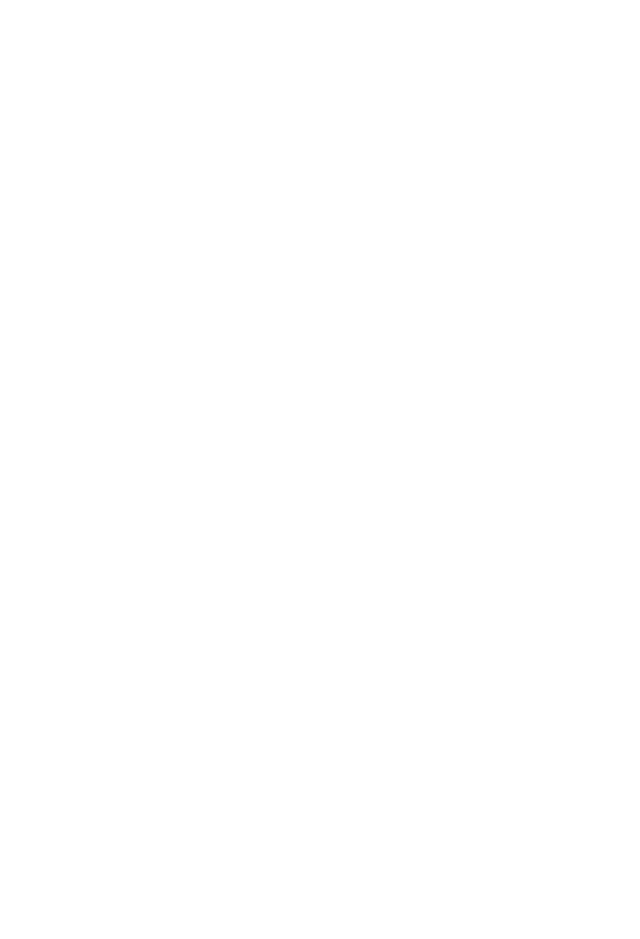
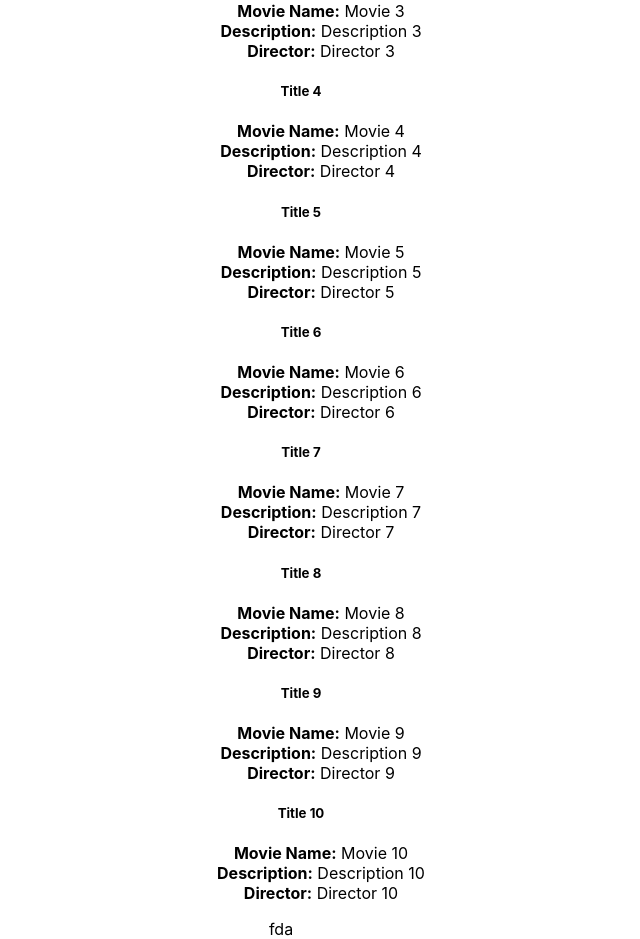
Before and after one commit to lalazaz/demo-react-in-action, a React (Create React App) app: page / in a window 1280 px wide. Shown: the part 320-1259 px from the top of the page, without its empty margins (359-999 px from the left). Before the commit the page ends 800 px from the top, so only its background shows below. Built offline with nearby package versions, Linux system fonts and the light colour scheme.

Commit message:
feat:数据获取与联通

```diff
--- a/src/App.js
+++ b/src/App.js
@@ -1,19 +1,21 @@
 import './App.css';
-// import { useDispatch, useSelector } from 'react-redux'
+import MovieList from "./components/MovieInfo";
 
-// todo 安装redux来管理react组件，以及模拟数据源，并拿到电影数据进行显示
+
 const App = () => {
-/*    const dispatch = useDispatch()
-    useEffect(() => {
-        dispatch(fetchFoodsList())
-    }, [dispatch])*/
+    /*    const dispatch = useDispatch()
+        useEffect(() => {
+            dispatch()
 
+        }, [dispatch])*/
 
     return (
         <div className="App">
             This is my React study demo!😭
+            <MovieList />
+            fda
         </div>
-    );
+    )
 }
 
 export default App;
--- /dev/null
+++ b/src/components/MovieInfo.js
@@ -0,0 +1,20 @@
+import movieData from "../data/movieData.json"
+
+const MovieList = () => {
+    return (
+        <div className={"movieList"}>
+            <ul>
+                {movieData.map((movie, index) => (
+                    <div key={index}>
+                        <h5>{movie.movieTitle}</h5>
+                        <ul><strong>Movie Name:</strong> {movie.movieName}</ul>
+                        <ul><strong>Description:</strong> {movie.movieDescription}</ul>
+                        <ul><strong>Director:</strong> {movie.directorName}</ul>
+                    </div>
+                ))}
+            </ul>
+        </div>
+    )
+}
+
+export default MovieList;
--- /dev/null
+++ b/src/data/movieData.json
@@ -0,0 +1,62 @@
+[
+  {
+    "movieName": "Movie 1",
+    "movieTitle": "Title 1",
+    "movieDescription": "Description 1",
+    "directorName": "Director 1"
+  },
+  {
+    "movieName": "Movie 2",
+    "movieTitle": "Title 2",
+    "movieDescription": "Description 2",
+    "directorName": "Director 2"
+  },
+  {
+    "movieName": "Movie 3",
+    "movieTitle": "Title 3",
+    "movieDescription": "Description 3",
+    "directorName": "Director 3"
+  },
+  {
+    "movieName": "Movie 4",
+    "movieTitle": "Title 4",
+    "movieDescription": "Description 4",
+    "directorName": "Director 4"
+  },
+  {
+    "movieName": "Movie 5",
+    "movieTitle": "Title 5",
+    "movieDescription": "Description 5",
+    "directorName": "Director 5"
+  },
+  {
+    "movieName": "Movie 6",
+    "movieTitle": "Title 6",
+    "movieDescription": "Description 6",
+    "directorName": "Director 6"
+  },
+  {
+    "movieName": "Movie 7",
+    "movieTitle": "Title 7",
+    "movieDescription": "Description 7",
+    "directorName": "Director 7"
+  },
+  {
+    "movieName": "Movie 8",
+    "movieTitle": "Title 8",
+    "movieDescription": "Description 8",
+    "directorName": "Director 8"
+  },
+  {
+    "movieName": "Movie 9",
+    "movieTitle": "Title 9",
+    "movieDescription": "Description 9",
+    "directorName": "Director 9"
+  },
+  {
+    "movieName": "Movie 10",
+    "movieTitle": "Title 10",
+    "movieDescription": "Description 10",
+    "directorName": "Director 10"
+  }
+]
```
